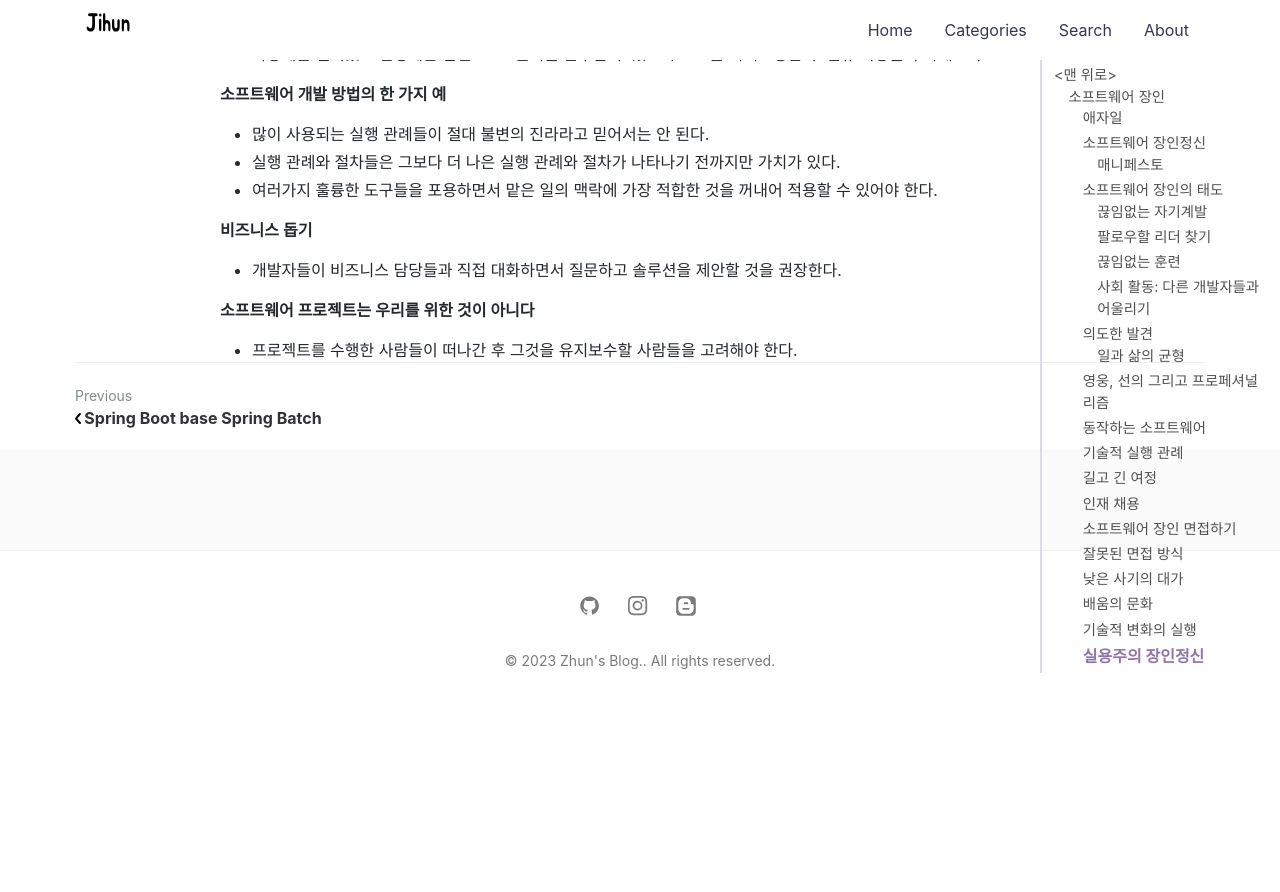
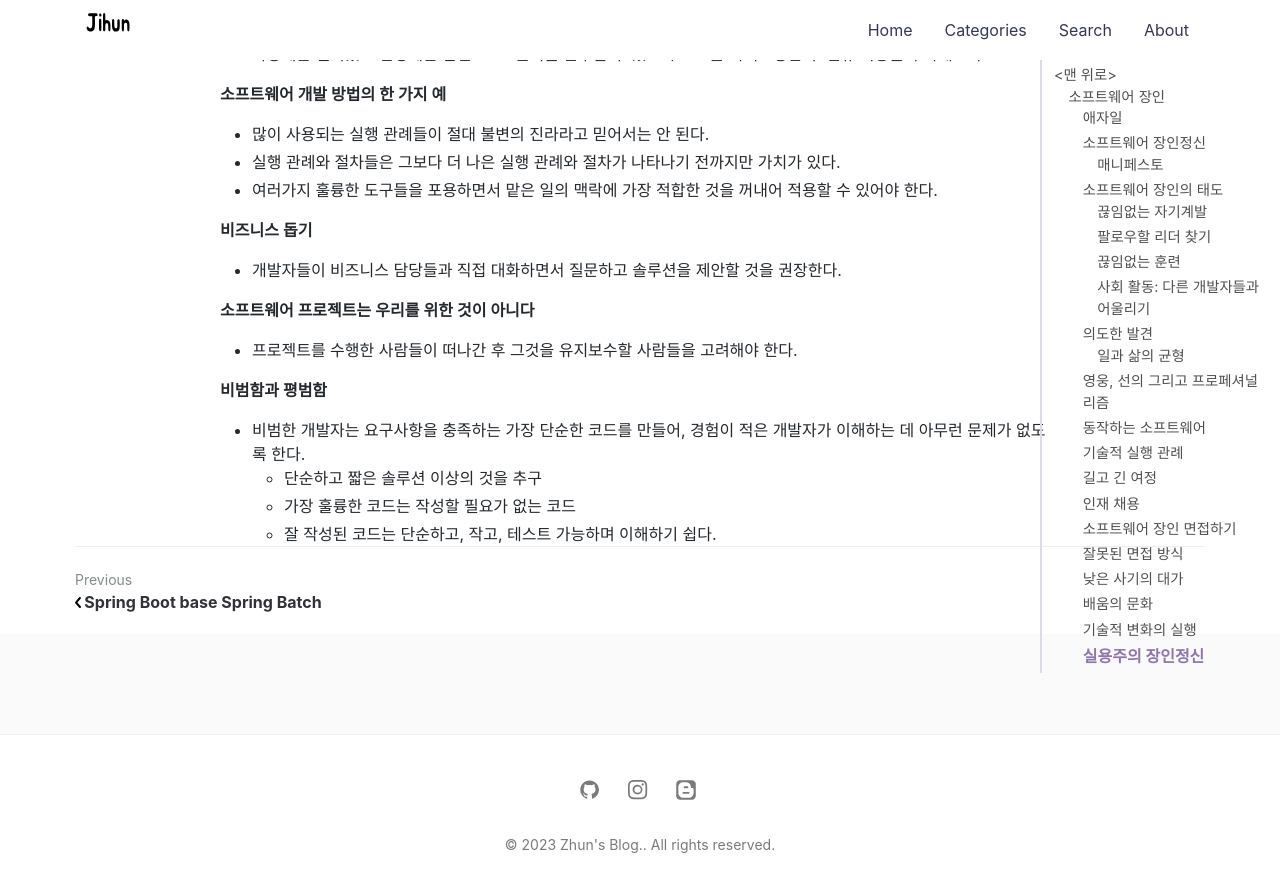
Before and after one commit to jihunparkme/jihunparkme.github.io, a Jekyll site: the page built from _posts/2023-02-01-a-software-master.md, in a window 1280 px wide and 900 px high, scrolled down 15499 px. Shown: the top 892 px of the window. Built offline with Jekyll 4.4.1, drawn with Linux system fonts in a browser that asks for light colours; nearby versions of some CDN libraries; comment, search, counter and statistics services are not loaded; before the commit the page ends 16215 px from its top, so only the background shows below that; some of the changed text lies outside the part shown.

Commit message:
[software master] 비범함과 평범함

```diff
--- a/_posts/2023-02-01-a-software-master.md
+++ b/_posts/2023-02-01-a-software-master.md
@@ -630,3 +630,10 @@ XP 실행 관례의 일부를 살펴보자.
 **소프트웨어 프로젝트는 우리를 위한 것이 아니다**
 
 - 프로젝트를 수행한 사람들이 떠나간 후 그것을 유지보수할 사람들을 고려해야 한다.
+
+**비범함과 평범함**
+
+- 비범한 개발자는 요구사항을 충족하는 가장 단순한 코드를 만들어, 경험이 적은 개발자가 이해하는 데 아무런 문제가 없도록 한다.
+  - 단순하고 짧은 솔루션 이상의 것을 추구
+  - 가장 훌륭한 코드는 작성할 필요가 없는 코드
+  - 잘 작성된 코드는 단순하고, 작고, 테스트 가능하며 이해하기 쉽다.
```
